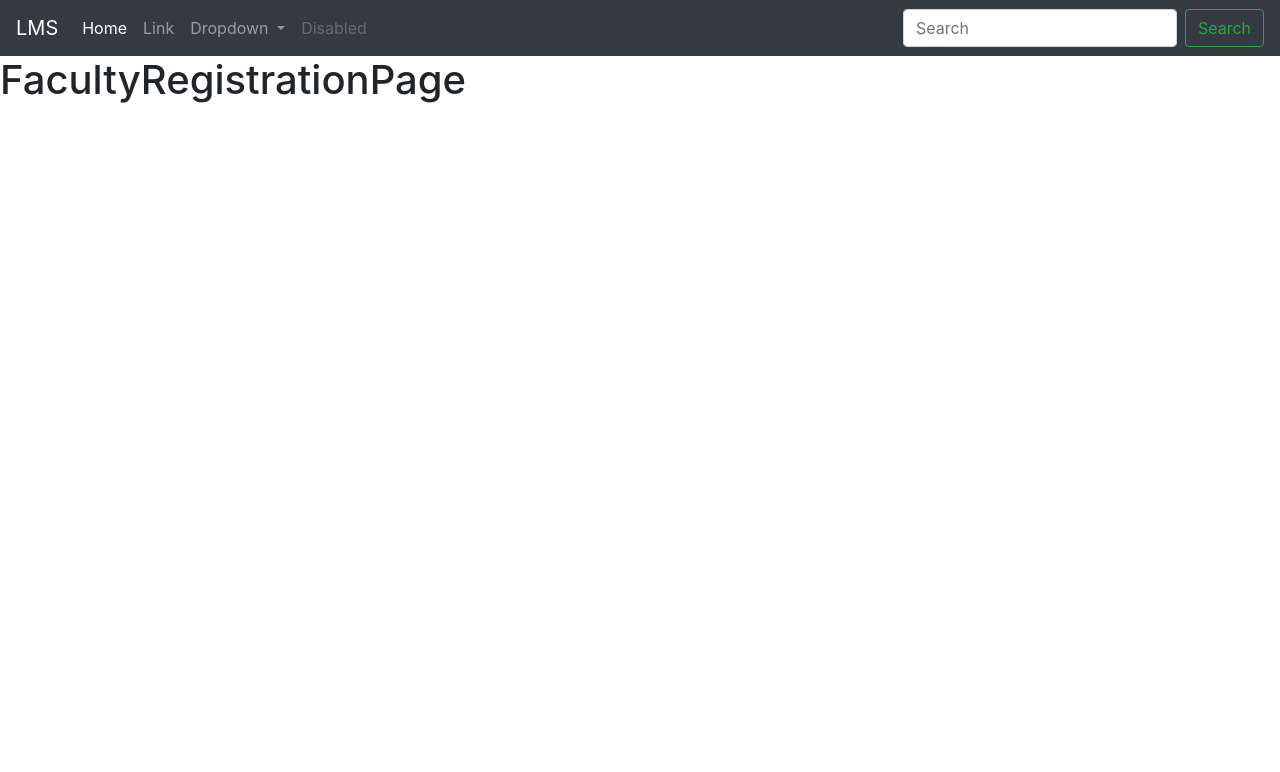
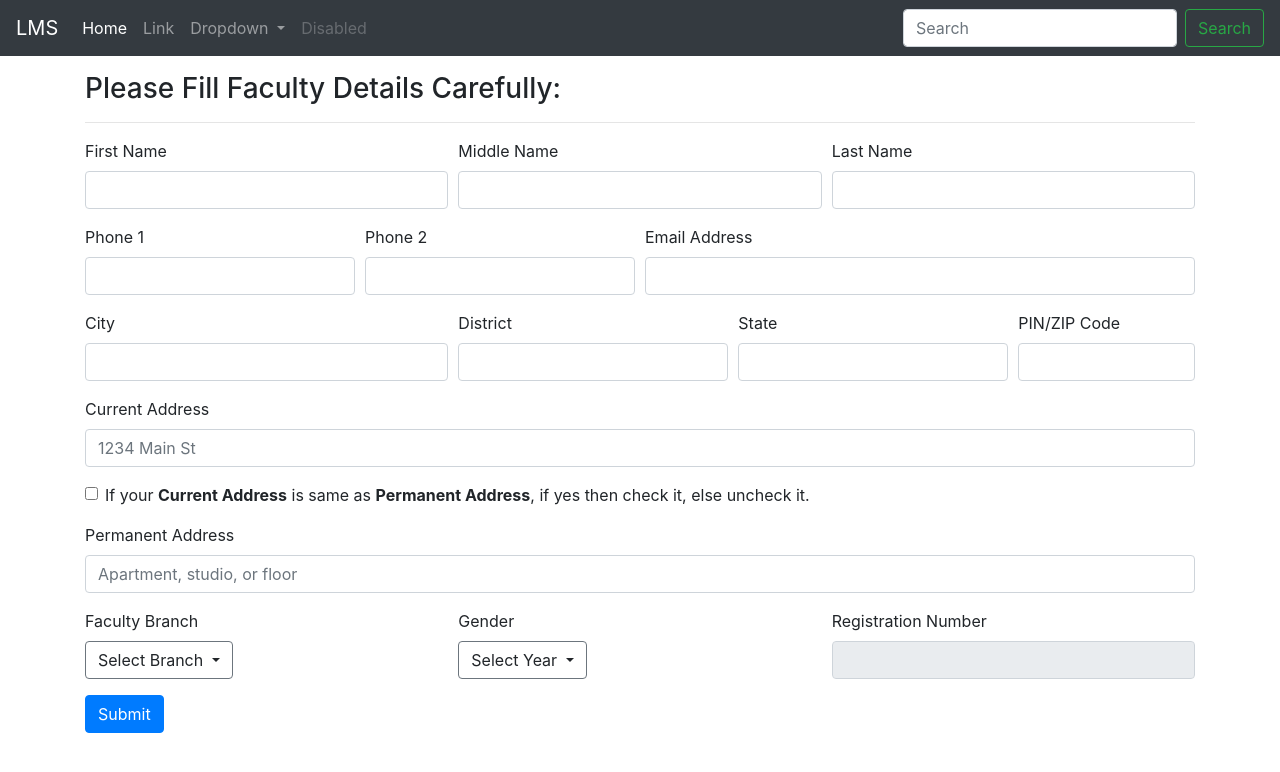
Before and after one commit to er-gagan/Library-Management-System, a Django app: template LMSenv/LMS/templates/LMSapp/FacultyRegistrationPage.html in a window 1280 px wide. Shown: the top 772 px of the page. Run offline with Django 3.2, Linux system fonts and the light colour scheme; the template is opened without the code that fills it, so the values that code supplies are empty; some libraries are stand-ins or nearby versions.

Commit message:
Faculty all frontend complete
Faculty all frontend complete
faculty registration
faculty issue and submit book

```diff
--- a/LMSenv/LMS/templates/LMSapp/FacultyRegistrationPage.html
+++ b/LMSenv/LMS/templates/LMSapp/FacultyRegistrationPage.html
@@ -1,5 +1,116 @@
 {% extends "base.html" %}
 
 {% block body %}
-  <h1>FacultyRegistrationPage</h1>
+<div class="container my-3">
+  <h3>Please Fill Faculty Details Carefully:</h3>
+  <hr>
+  <form action="#" method="POST">
+    {% csrf_token %}
+    <div class="form-row">
+      <div class="form-group col-md-4">
+        <label for="fname">First Name</label>
+        <input type="text" class="form-control" id="fname">
+      </div>
+      <div class="form-group col-md-4">
+        <label for="mname">Middle Name</label>
+        <input type="text" class="form-control" id="mname">
+      </div>
+      <div class="form-group col-md-4">
+        <label for="lname">Last Name</label>
+        <input type="text" class="form-control" id="lname">
+      </div>
+    </div>
+
+    <div class="form-row">
+      <div class="form-group col-md-3">
+        <label for="Phone1">Phone 1</label>
+        <input type="text" class="form-control" id="Phone1">
+      </div>
+      <div class="form-group col-md-3">
+        <label for="Phone2">Phone 2</label>
+        <input type="text" class="form-control" id="Phone2">
+      </div>
+      <div class="form-group col-md-6">
+        <label for="Email">Email Address</label>
+        <input type="email" class="form-control" id="Email" aria-describedby="emailHelp">
+      </div>
+    </div>
+
+    <div class="form-row">
+      <div class="form-group col-md-4">
+        <label for="city">City</label>
+        <input type="text" class="form-control" id="city">
+      </div>
+      <div class="form-group col-md-3">
+        <label for="District">District</label>
+        <input type="text" class="form-control" id="District">
+      </div>
+      <div class="form-group col-md-3">
+        <label for="State">State</label>
+        <input type="text" class="form-control" id="State">
+      </div>
+      <div class="form-group col-md-2">
+        <label for="PIN/ZIP">PIN/ZIP Code</label>
+        <input type="text" class="form-control" id="PIN/ZIP">
+      </div>
+    </div>
+
+    <div class="form-group">
+      <label for="CurrentAddress">Current Address</label>
+      <input type="text" class="form-control" id="CurrentAddress" placeholder="1234 Main St">
+    </div>
+    <div class="form-group">
+      <div class="form-check">
+        <input class="form-check-input" type="checkbox" id="gridCheck">
+        <label class="form-check-label" for="gridCheck">
+          If your <b>Current Address</b> is same as <b>Permanent Address</b>, if yes then check it, else uncheck it.
+        </label>
+      </div>
+    </div>
+    <div class="form-group">
+      <label for="PermanentAddress">Permanent Address</label>
+      <input type="text" class="form-control" id="PermanentAddress" placeholder="Apartment, studio, or floor">
+    </div>
+
+
+    <div class="form-row">
+
+      <div class="form-group col-xl-4 col-lg-4">
+        <label for="Branch">Faculty Branch</label>
+        <div class="dropdown">
+          <button class="btn border border-secondary dropdown-toggle" type="button" id="Branch" data-toggle="dropdown"
+            aria-haspopup="true" aria-expanded="false">
+            Select Branch
+          </button>
+          <div class="dropdown-menu" aria-labelledby="Branch">
+            <a class="dropdown-item" href="#">Computer Science Engineering</a>
+            <a class="dropdown-item" href="#">Electronic Engineering</a>
+            <a class="dropdown-item" href="#">Machanical Engineering</a>
+          </div>
+        </div>
+      </div>
+
+      <div class="form-group col-xl-4 col-lg-4">
+        <label for="Gender">Gender</label>
+        <div class="dropdown">
+          <button class="btn border border-secondary dropdown-toggle" type="button" id="Gender" data-toggle="dropdown"
+            aria-haspopup="true" aria-expanded="false">
+            Select Year
+          </button>
+          <div class="dropdown-menu" aria-labelledby="Gender">
+            <a class="dropdown-item" href="#">Male</a>
+            <a class="dropdown-item" href="#">Female</a>
+            <a class="dropdown-item" href="#">Others</a>
+          </div>
+        </div>
+      </div>
+      <div class="form-group col-xl-4 col-lg-4">
+        <label for="RegistrationNumber">Registration Number</label>
+        <input type="text" class="form-control" readonly id="RegistrationNumber">
+      </div>
+    </div>
+
+    <button type="submit" class="btn btn-primary">Submit</button>
+  </form>
+</div>
 {% endblock body %}
```
Also changed, not shown: LMSenv/LMS/templates/LMSapp/BookIssueToFaculty.html (+13 -3 lines), LMSenv/LMS/templates/LMSapp/BookSubmitByFaculty.html (+12 -1 lines).
